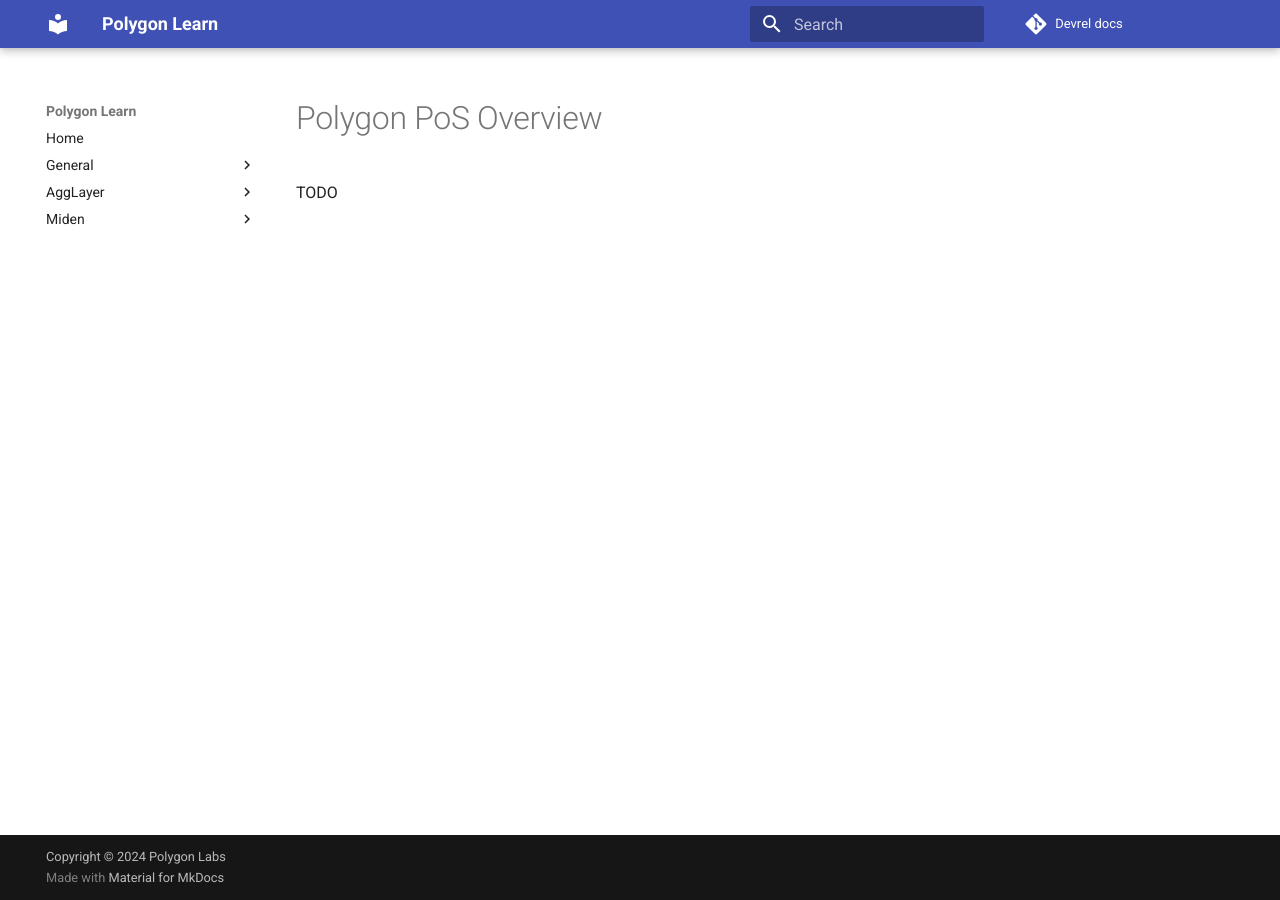
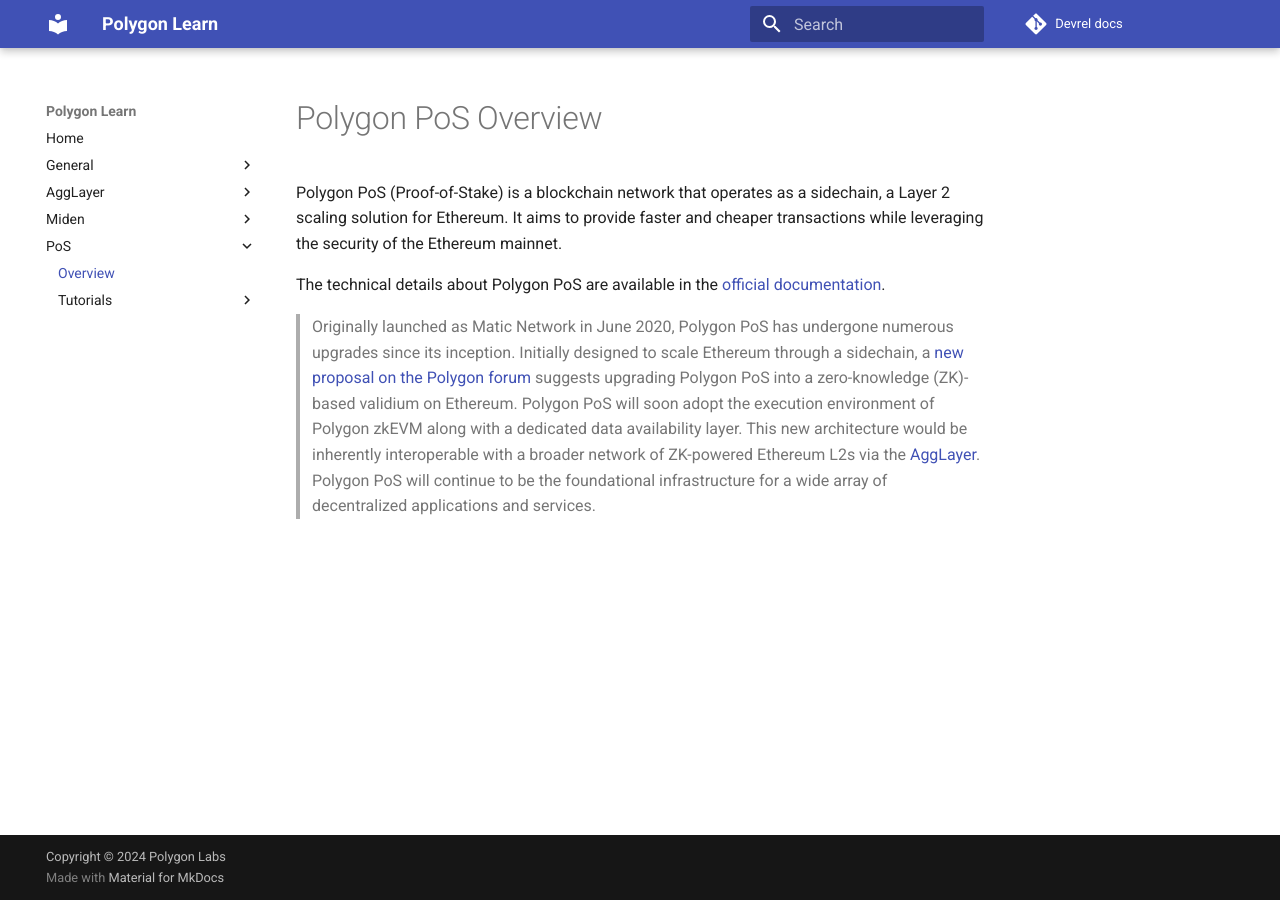
Before and after one commit to 0xPolygon/devrel-docs, an MkDocs documentation site: the page built from docs/pos/overview.md, in a window 1280 px wide. Built offline with MkDocs 1.6.1 and Material for MkDocs 9.7.7, drawn with Linux system fonts in a browser that asks for light colours; comment, search, counter and statistics services are not loaded.

Commit message:
Added Brian's tutorial about PoS Milestones

```diff
--- a/docs/pos/overview.md
+++ b/docs/pos/overview.md
@@ -1,3 +1,20 @@
 # Polygon PoS Overview
 
-TODO
+Polygon PoS (Proof-of-Stake) is a blockchain network that operates as a
+sidechain, a Layer 2 scaling solution for Ethereum. It aims to provide faster
+and cheaper transactions while leveraging the security of the Ethereum mainnet.
+
+The technical details about Polygon PoS are available in the
+[official documentation](https://docs.polygon.technology/pos/).
+
+> Originally launched as Matic Network in June 2020, Polygon PoS has undergone
+> numerous upgrades since its inception. Initially designed to scale Ethereum
+> through a sidechain, a
+> [new proposal on the Polygon forum](https://forum.polygon.technology/t/pip-42-polygon-2-0-upgrade-pos-staking-to-use-pol/17683)
+> suggests upgrading Polygon PoS into a zero-knowledge (ZK)-based validium on
+> Ethereum. Polygon PoS will soon adopt the execution environment of Polygon
+> zkEVM along with a dedicated data availability layer. This new architecture
+> would be inherently interoperable with a broader network of ZK-powered
+> Ethereum L2s via the [AggLayer](../agglayer/overview.md). Polygon PoS will
+> continue to be the foundational infrastructure for a wide array of
+> decentralized applications and services.
--- a/mkdocs.yml
+++ b/mkdocs.yml
@@ -16,8 +16,13 @@
   - AggLayer:
     - Overview: agglayer/overview.md
     - Trust: agglayer/trust.md
+    - Exit and Balance Trees: agglayer/lbt_vs_let.md
     - A Day in the Life of an AggLayer Transaction: agglayer/ditl.md
     - Pessimistic Proof: agglayer/pessimistic_proof.md
     - Unified Liquidity: agglayer/unified_liquidity.md
   - Miden:
     - Note Types: miden/note_types.md
+  - PoS:
+    - Overview: pos/overview.md
+    - Tutorials:
+      - Understanding and Implementing Milestones: pos/tutorials/milestones.md
```
